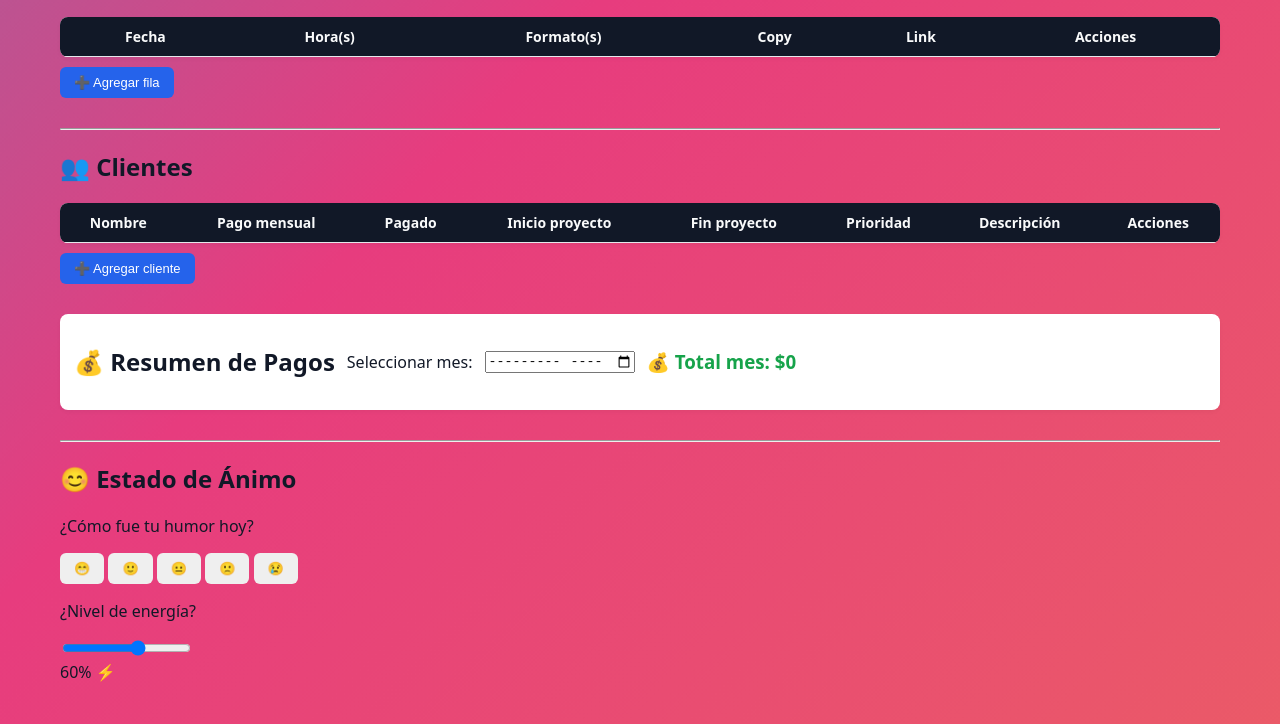
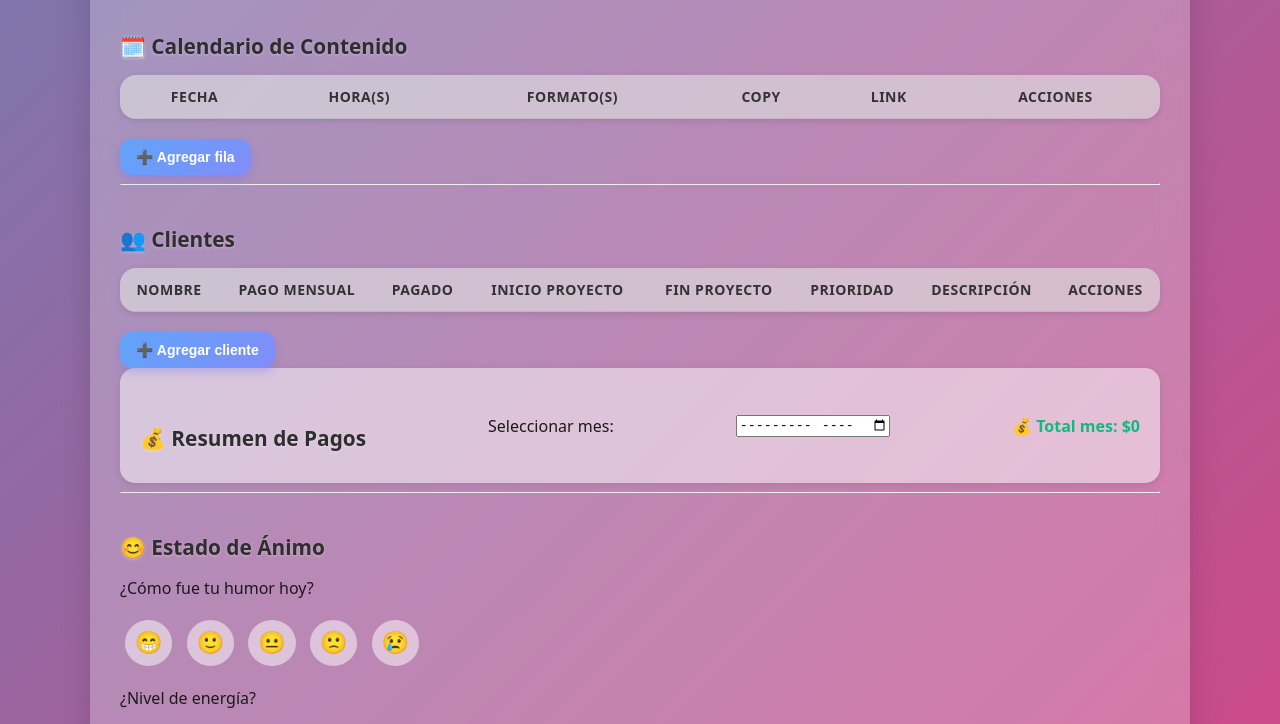
Before and after one commit to infonexus33-gif/frontend, a plain HTML site: page index.html in a window 1280 px wide. Shown: the part 193-917 px from the top of the page. Drawn offline with nearby package versions, Linux system fonts and the light colour scheme; no server answers; sample sign-in values are in the browser's storage.

Commit message:
novedad visual css

```diff
--- a/style.css
+++ b/style.css
@@ -5,150 +5,189 @@
 body {
   margin: 0;
   padding: 0;
-  font-family: system-ui, -apple-system, BlinkMacSystemFont, "Segoe UI", sans-serif;
-  background: #f3f4f6;
-  color: #111827;
+  font-family: 'Poppins', system-ui, -apple-system, BlinkMacSystemFont, "Segoe UI", sans-serif;
+  background: linear-gradient(-45deg, #ee7752, #e73c7e, #23a6d5, #23d5ab);
+  background-size: 400% 400%;
+  animation: gradient 15s ease infinite;
+  color: #1a1a1a;
+  min-height: 100vh;
+  display: flex;
+  justify-content: center;
 }
 
 .container {
-  max-width: 1200px;
-  margin: 0 auto;
-  padding: 20px;
+  max-width: 1100px;
+  width: 90%;
+  margin: 40px auto;
+  padding: 30px;
+  background: rgba(255, 255, 255, 0.25);
+  border-radius: 25px;
+  box-shadow: 0 8px 32px rgba(0,0,0,0.15);
+  backdrop-filter: blur(15px);
+  animation: fadeIn 0.6s ease;
 }
 
-
-h1, h2 {
-  font-weight: 600;
-  color: #111827;
+@keyframes gradient {
+  0% { background-position: 0% 50%; }
+  50% { background-position: 100% 50%; }
+  100% { background-position: 0% 50%; }
 }
 
-section {
-  margin-bottom: 30px;
+@keyframes fadeIn {
+  from { opacity: 0; transform: translateY(10px); }
+  to { opacity: 1; transform: translateY(0); }
 }
 
-.mood-btn.selected { transform: scale(1.2); background-color: #d0ebff; border-radius: 50%; }
-.habit-cell.checked { background-color: #74c0fc; }
+/* ===== TITULOS ===== */
+h1, h2 {
+  font-weight: 700;
+  color: #111827;
+  text-shadow: 0 1px 3px rgba(255,255,255,0.3);
+  margin-bottom: 15px;
+}
 
+h2 {
+  margin-top: 40px;
+  font-size: 1.3em;
+  color: #2e2e2e;
+}
+
+/* ===== TABLAS ===== */
 table {
   width: 100%;
   border-collapse: collapse;
-  background: #ffffff;
-  border-radius: 8px;
+  background: rgba(255, 255, 255, 0.6);
+  border-radius: 16px;
   overflow: hidden;
-  box-shadow: 0 2px 4px rgba(0,0,0,0.04);
+  box-shadow: 0 2px 6px rgba(0,0,0,0.1);
+  margin-bottom: 20px;
 }
 
 thead {
-  background: #111827;
-  color: #f9fafb;
+  background: rgba(0, 0, 0, 0.08);
+  color: #333;
+  font-weight: 600;
+  text-transform: uppercase;
+  letter-spacing: 0.5px;
 }
 
 th, td {
-  padding: 10px;
-  border-bottom: 1px solid #e5e7eb;
+  padding: 12px 10px;
+  border-bottom: 1px solid rgba(0,0,0,0.06);
   font-size: 14px;
 }
 
-tr:last-child td {
-  border-bottom: none;
+tr:last-child td { border-bottom: none; }
+
+tbody tr:hover {
+  background: rgba(255,255,255,0.85);
+  transition: 0.2s;
 }
 
+/* ===== INPUTS ===== */
 input[type="date"],
 input[type="text"],
 input[type="number"],
 select,
 textarea {
   width: 100%;
-  padding: 6px 8px;
-  border-radius: 4px;
-  border: 1px solid #d1d5db;
+  padding: 8px 10px;
+  border-radius: 10px;
+  border: 1px solid rgba(0,0,0,0.1);
+  background: rgba(255,255,255,0.75);
   font-size: 13px;
+  outline: none;
+  transition: 0.3s;
 }
 
-textarea {
-  resize: vertical;
-  min-height: 40px;
+input:focus,
+select:focus,
+textarea:focus {
+  border-color: #93c5fd;
+  box-shadow: 0 0 0 2px rgba(147,197,253,0.4);
 }
 
+/* ===== BOTONES ===== */
 button {
   border: none;
-  border-radius: 6px;
-  padding: 8px 14px;
-  font-size: 13px;
+  border-radius: 12px;
+  padding: 10px 16px;
+  font-size: 14px;
+  font-weight: 600;
   cursor: pointer;
   display: inline-flex;
   align-items: center;
-  gap: 4px;
+  justify-content: center;
+  transition: all 0.25s ease;
 }
 
 #addRowBtn,
 #addClientBtn {
-  margin-top: 10px;
-  background: #2563eb;
-  color: #ffffff;
+  background: linear-gradient(135deg, #60a5fa, #818cf8);
+  color: white;
+  box-shadow: 0 4px 10px rgba(99, 102, 241, 0.3);
 }
 
 #addRowBtn:hover,
 #addClientBtn:hover {
-  background: #1d4ed8;
+  transform: translateY(-2px);
+  box-shadow: 0 6px 16px rgba(99, 102, 241, 0.4);
 }
 
 .saveBtn, .saveClient {
-  background: #22c55e;
-  color: #ffffff;
+  background: linear-gradient(135deg, #34d399, #10b981);
+  color: #fff;
 }
 
 .saveBtn:hover, .saveClient:hover {
-  background: #16a34a;
+  transform: translateY(-2px);
 }
 
 .deleteClient {
-  background: #ef4444;
-  color: #ffffff;
-  margin-left: 4px;
+  background: linear-gradient(135deg, #fb7185, #ef4444);
+  color: #fff;
 }
 
 .deleteClient:hover {
-  background: #dc2626;
+  transform: scale(1.05);
 }
 
+/* ===== RESUMEN DE PAGOS ===== */
 .totales {
+  background: rgba(255, 255, 255, 0.5);
+  border-radius: 15px;
+  padding: 16px 20px;
   display: flex;
   align-items: center;
-  gap: 12px;
-  flex-wrap: wrap;
-  background: #ffffff;
-  padding: 12px 14px;
-  border-radius: 8px;
-  box-shadow: 0 2px 4px rgba(0,0,0,0.04);
-}
-
-#mesSelect {
-  max-width: 150px;
+  justify-content: space-between;
+  box-shadow: 0 2px 8px rgba(0,0,0,0.1);
 }
 
 #totalPagadoMes {
-  margin: 0;
-  font-weight: 600;
-  color: #16a34a;
+  color: #10b981;
+  font-weight: 700;
+  font-size: 16px;
 }
 
-
-body {
-	background: linear-gradient(-45deg, #ee7752, #e73c7e, #23a6d5, #23d5ab);
-	background-size: 400% 400%;
-	animation: gradient 15s ease infinite;
-	height: 100vh;
+/* ===== MOOD ===== */
+.mood-btn {
+  border: none;
+  background: rgba(255,255,255,0.5);
+  font-size: 22px;
+  border-radius: 50%;
+  padding: 10px;
+  margin: 5px;
+  transition: 0.25s;
+  cursor: pointer;
 }
 
-@keyframes gradient {
-	0% {
-		background-position: 0% 50%;
-	}
-	50% {
-		background-position: 100% 50%;
-	}
-	100% {
-		background-position: 0% 50%;
-	}
+.mood-btn:hover {
+  background: rgba(255,255,255,0.7);
+  transform: scale(1.15);
 }
+
+.mood-btn.selected {
+  background: #60a5fa;
+  color: white;
+  transform: scale(1.2);
+}
```
